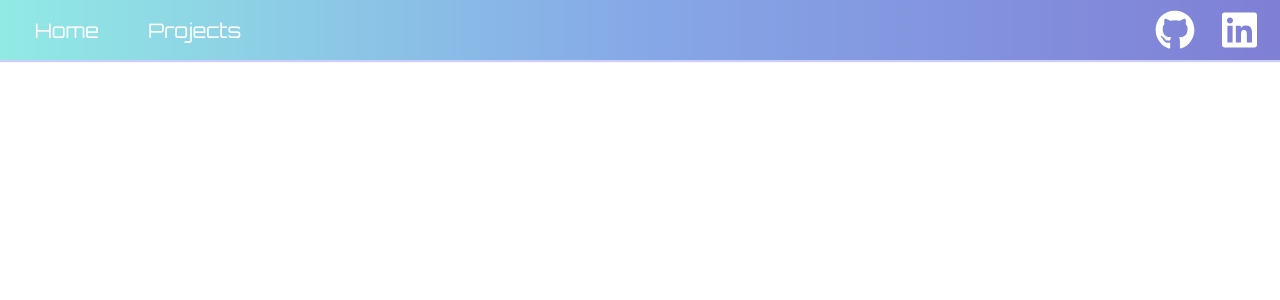
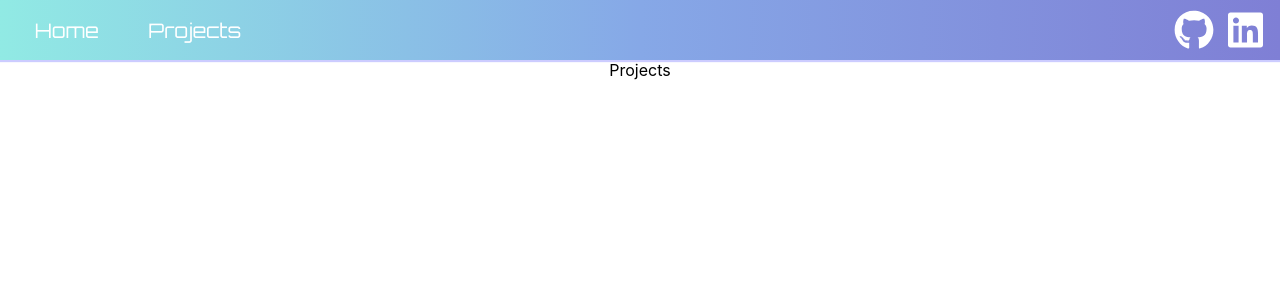
Before and after one commit to xsebastianx/portfolio, a React (Create React App) app: page /projects in a window 1280 px wide. Shown: the top 300 px of the page. Built offline with nearby package versions, Linux system fonts and the light colour scheme.

Commit message:
Started creating home and projects pages

```diff
--- a/src/App.js
+++ b/src/App.js
@@ -5,6 +5,8 @@ import {
   Route,
 } from "react-router-dom";
 import Navbar from './components/Navbar/Navbar';
+import Home from './Pages/Home/Home';
+import Projects from './Pages/Projects/Projects';
 
 function App() {
   return (
@@ -12,8 +14,8 @@ function App() {
       <Router>
         <Navbar />
         <Switch>
-          <Route exact path='/'></Route>
-          <Route exact path='/projects'></Route>
+          <Route exact path='/' component={Home}></Route>
+          <Route exact path='/projects' component={Projects}></Route>
         </Switch>
       </Router>
 
--- a/src/Pages/Home/Home.jsx
+++ b/src/Pages/Home/Home.jsx
@@ -0,0 +1,14 @@
+import React from 'react'
+import './Home.css'
+
+const Home = () => {
+    return (
+        <div>
+            <div className='Header'>
+
+            </div>
+        </div>
+    )
+}
+
+export default Home
--- a/src/Pages/Projects/Projects.jsx
+++ b/src/Pages/Projects/Projects.jsx
@@ -0,0 +1,12 @@
+import React from 'react'
+import './Projects.css'
+
+const Projects = () => {
+    return (
+        <div>
+            Projects
+        </div>
+    )
+}
+
+export default Projects
--- a/src/components/Navbar/Navbar.css
+++ b/src/components/Navbar/Navbar.css
@@ -31,7 +31,7 @@
     display: flex;
     justify-content: space-around;
     list-style: none;
-    width: 10vw;
+    width: 8vw;
 
 
 }
```
Also changed, not shown: 2 other files (tests, documents, lock files or other folders).
